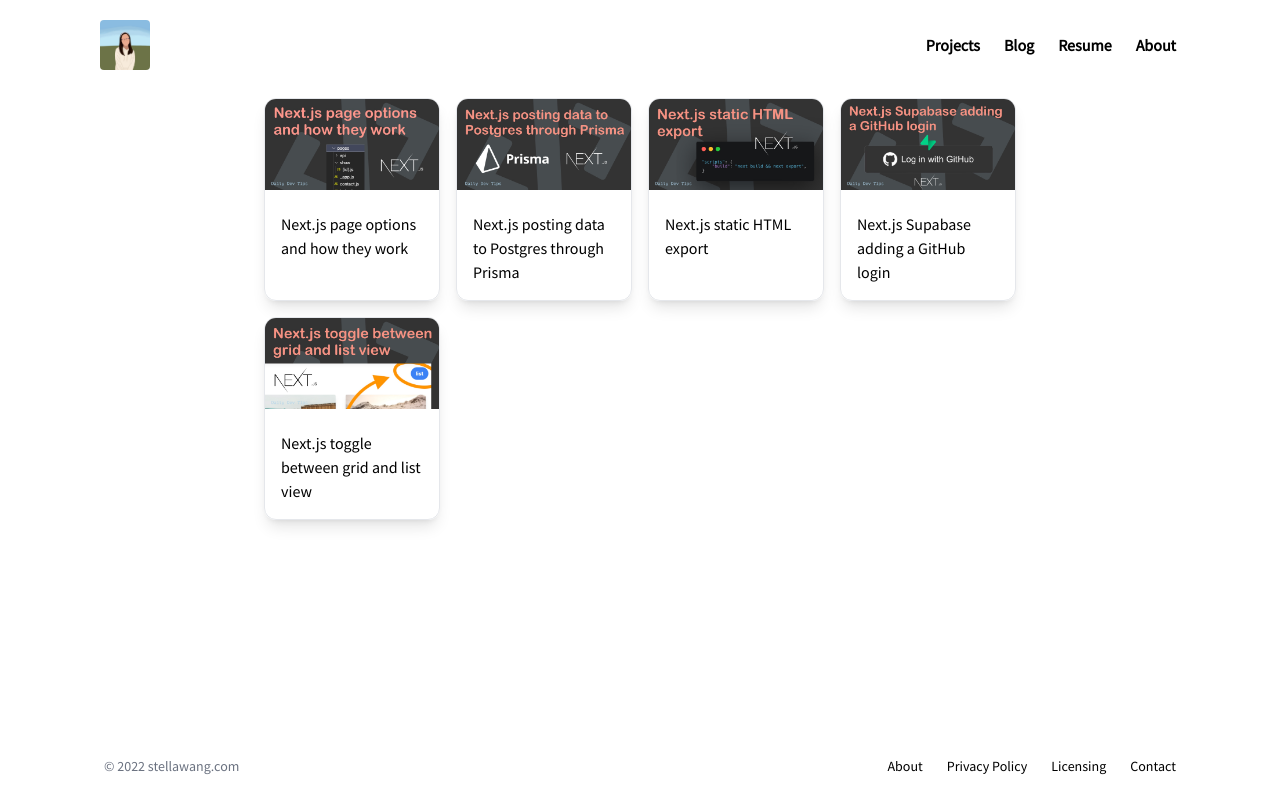
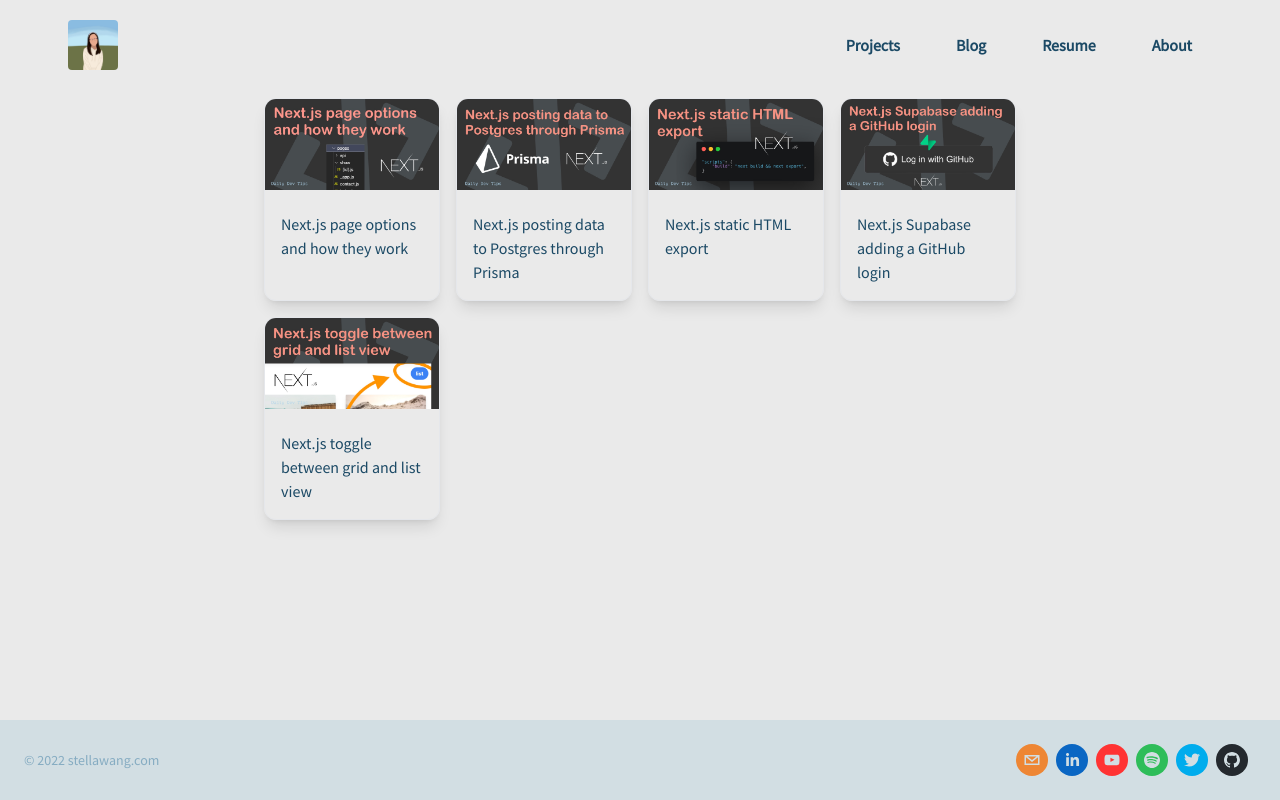
Before and after one commit to stellaw1/portfolio-site, a Next.js app: page / in a window 1280 px wide. Built offline with nearby package versions, Linux system fonts and the light colour scheme.

Commit message:
adds color scheme

```diff
--- a/components/Layout/Footer.js
+++ b/components/Layout/Footer.js
@@ -1,23 +1,31 @@
+import { SocialIcon } from 'react-social-icons';
+
 export default function Footer() {
   return (
-    <div className="container mx-auto px-20">
-        <footer className="p-4 md:flex md:items-center md:justify-between md:p-6">
-            <span className="text-sm text-gray-500 sm:text-center">&copy; 2022  stellawang.com</span>
+    <footer>
+        <div className="container mx-auto px-20 p-4 md:flex md:items-center md:justify-between md:p-6">
+            <span className="text-sm sm:text-center">&copy; 2022  stellawang.com</span>
             <ul className="flex flex-wrap items-center mt-3 text-sm sm:mt-0">
                 <li>
-                    <a href="#" className="mr-4 hover:underline md:mr-6 ">About</a>
+                    <SocialIcon url="mailto:stellaw1@student.ubc.ca" className="mr-2 hover:scale-125" style={{ height: 32, width: 32}} bgColor="#ee8634"/>
                 </li>
                 <li>
-                    <a href="#" className="mr-4 hover:underline md:mr-6">Privacy Policy</a>
+                    <SocialIcon url="https://www.linkedin.com/in/stellaw1" className="mr-2 hover:scale-125" style={{ height: 32, width: 32}} bgColor="#0a66c3"/>
                 </li>
                 <li>
-                    <a href="#" className="mr-4 hover:underline md:mr-6">Licensing</a>
+                    <SocialIcon url="https://www.youtube.com/channel/UCt2N5_ti9WrcclByyEC0unw" className="mr-2 hover:scale-125" style={{ height: 32, width: 32}}/>
                 </li>
                 <li>
-                    <a href="#" className="hover:underline">Contact</a>
+                    <SocialIcon url="https://open.spotify.com/user/12172097669?si=e17f18eb635a46bc" className="mr-2 hover:scale-125" style={{ height: 32, width: 32}}/>
+                </li>
+                <li>
+                    <SocialIcon url="https://twitter.com/jaketrent" className="mr-2 hover:scale-125" style={{ height: 32, width: 32}}/>
+                </li>
+                <li>
+                    <SocialIcon url="https://github.com/stellaw1" className="mr-2 hover:scale-125" style={{ height: 32, width: 32}}/>
                 </li>
             </ul>
-        </footer>
-    </div>
+        </div>
+    </footer>
   )
 }
--- a/components/Layout/Header.js
+++ b/components/Layout/Header.js
@@ -10,7 +10,7 @@ export default function Header () {
   };
 
   return (
-    <div className="container mx-auto px-20">
+    <div className="container mx-auto px-12">
       <nav className='flex items-center flex-wrap bg-inherit p-3 '>
         <Link href='/'>
             <a className='inline-flex items-center p-2 mr-4 '>
@@ -48,24 +48,24 @@ export default function Header () {
             active ? '' : 'hidden'
           }   w-full lg:inline-flex lg:flex-grow lg:w-auto`}
         >
-          <div className='lg:inline-flex lg:flex-row lg:ml-auto lg:w-auto w-full lg:items-center items-start  flex flex-col lg:h-auto'>
+          <div className='lg:inline-flex lg:flex-row lg:ml-auto lg:w-auto w-full lg:items-center items-start flex flex-col lg:h-auto'>
             <Link href='/projects'>
-              <a className='lg:inline-flex lg:w-auto w-full px-3 py-2 rounded font-bold items-center justify-center hover:bg-sky-500/50 hover:text-white '>
+              <a className='lg:inline-flex lg:w-auto w-full mx-4 px-3 py-2 rounded font-bold items-center justify-center hover:bg-sky-500/50 hover:text-white '>
                 Projects
               </a>
             </Link>
             <Link href='/blog'>
-              <a className='lg:inline-flex lg:w-auto w-full px-3 py-2 rounded font-bold items-center justify-center hover:bg-sky-500/50 hover:text-white'>
+              <a className='lg:inline-flex lg:w-auto w-full mx-4 px-3 py-2 rounded font-bold items-center justify-center hover:bg-sky-500/50 hover:text-white'>
                 Blog
               </a>
             </Link>
             <Link href='/resume'>
-              <a className='lg:inline-flex lg:w-auto w-full px-3 py-2 rounded font-bold items-center justify-center hover:bg-sky-500/50 hover:text-white'>
+              <a className='lg:inline-flex lg:w-auto w-full mx-4 px-3 py-2 rounded font-bold items-center justify-center hover:bg-sky-500/50 hover:text-white'>
                 Resume
               </a>
             </Link>
             <Link href='/about'>
-              <a className='lg:inline-flex lg:w-auto w-full px-3 py-2 rounded font-bold items-center justify-center hover:bg-sky-500/50 hover:text-white'>
+              <a className='lg:inline-flex lg:w-auto w-full mx-4 px-3 py-2 rounded font-bold items-center justify-center hover:bg-sky-500/50 hover:text-white'>
                 About
               </a>
             </Link>
--- a/package.json
+++ b/package.json
@@ -12,11 +12,14 @@
     "@headlessui/react": "^1.7.2",
     "@heroicons/react": "^2.0.11",
     "gray-matter": "^4.0.3",
+    "i": "^0.3.7",
     "markdown-it": "^12.3.2",
     "next": "12.0.8",
+    "npm": "^8.19.2",
     "react": "17.0.2",
     "react-dom": "17.0.2",
-    "react-scroll": "^1.8.7"
+    "react-scroll": "^1.8.7",
+    "react-social-icons": "^5.14.0"
   },
   "devDependencies": {
     "@tailwindcss/typography": "^0.5.0",
--- /dev/null
+++ b/pages/404.js
@@ -0,0 +1,3 @@
+export default function Custom404() {
+    return <h1>404 - Page Not Found</h1>
+}
--- a/styles/styles.css
+++ b/styles/styles.css
@@ -1,4 +1,26 @@
+:root {
+    --main-bg-color: #EAEAEA;
+    --light-bg-color: #D2DEE3;
+    --shade-bg-color: #C0D6DF;
+
+    --base-font: #1B4965;
+    --light-font: #86ACC2;
+    --highlight-font: #5FA8D3;
+    --shadow-font: #C0D6DF;
+}
+
 body {
     font-family: 'Source Sans Pro', sans-serif;
     margin: 0 auto;
+    background-color: var(--main-bg-color);
+    color: var(--base-font);
 }
+
+header {
+    font-weight: bold;
+}
+
+footer {
+    background-color: var(--light-bg-color);
+    color: var(--light-font);
+}
```
Also changed, not shown: 1 other file (tests, documents, lock files or other folders).
